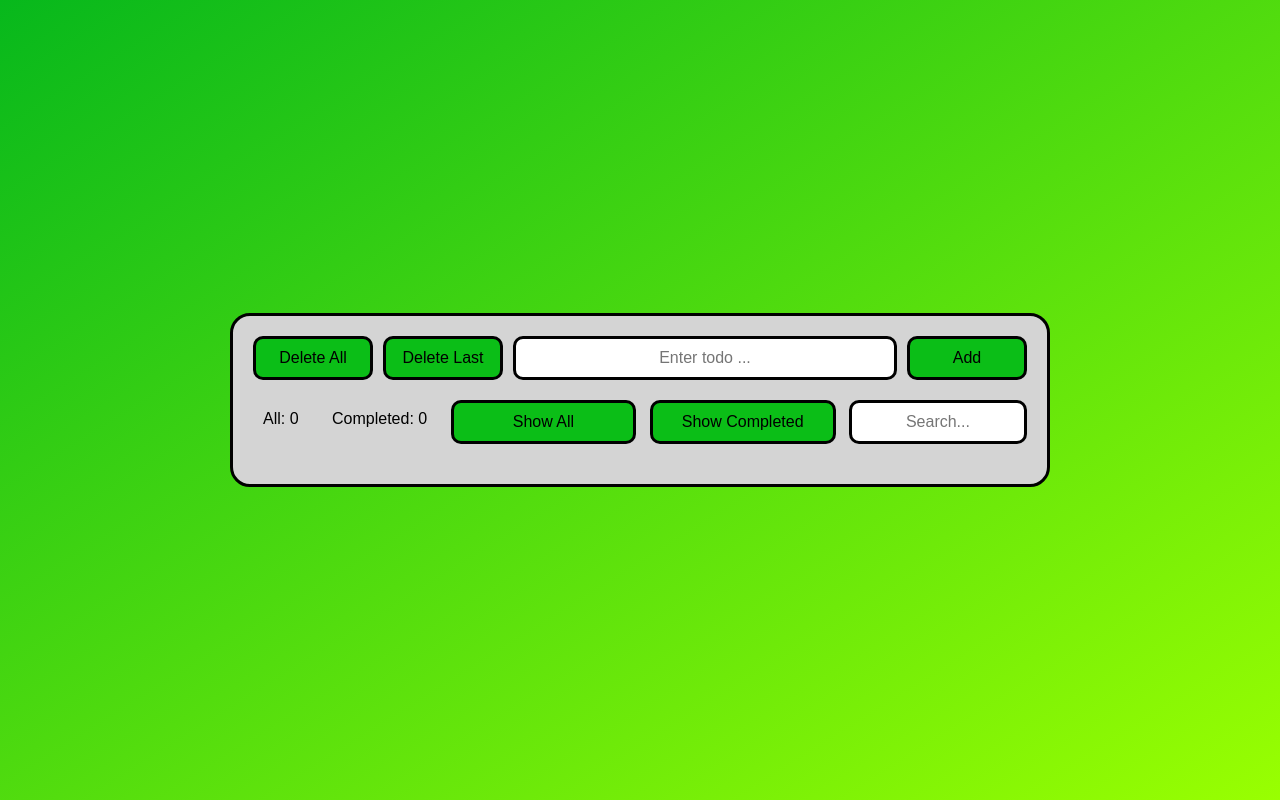
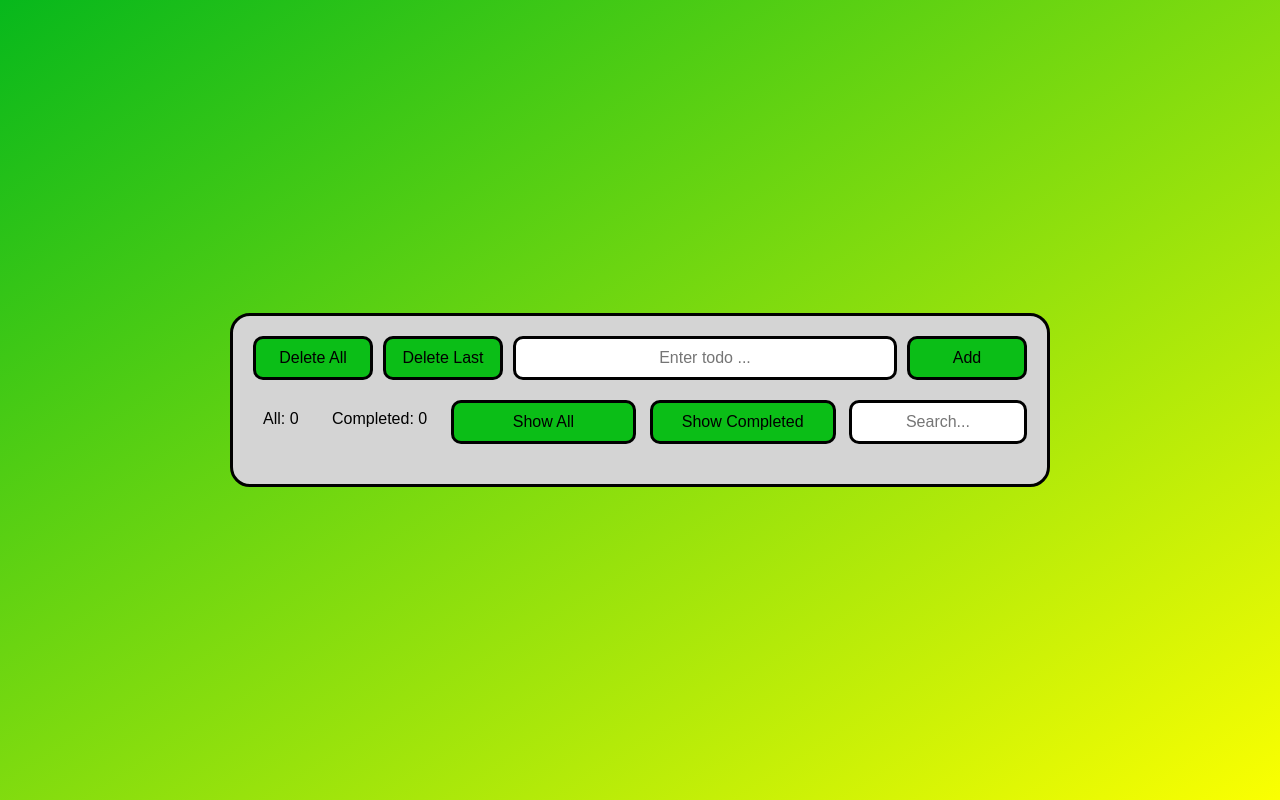
Before and after one commit to stoyangalchev/To-Do-List, a plain HTML site: page index.html in a window 1280 px wide. Drawn offline with Linux system fonts and the light colour scheme.

Commit message:
Update styles.css

```diff
--- a/styles/styles.css
+++ b/styles/styles.css
@@ -30,7 +30,7 @@ body {
   align-items: center;
   height: 100vh;
   font-family: Arial, Helvetica, sans-serif;
-  background: linear-gradient(to bottom right, #07b81c, #99ff01);
+  background: linear-gradient(to bottom right, #07b81c, #fbff01);
 }
 
 .root {
```
